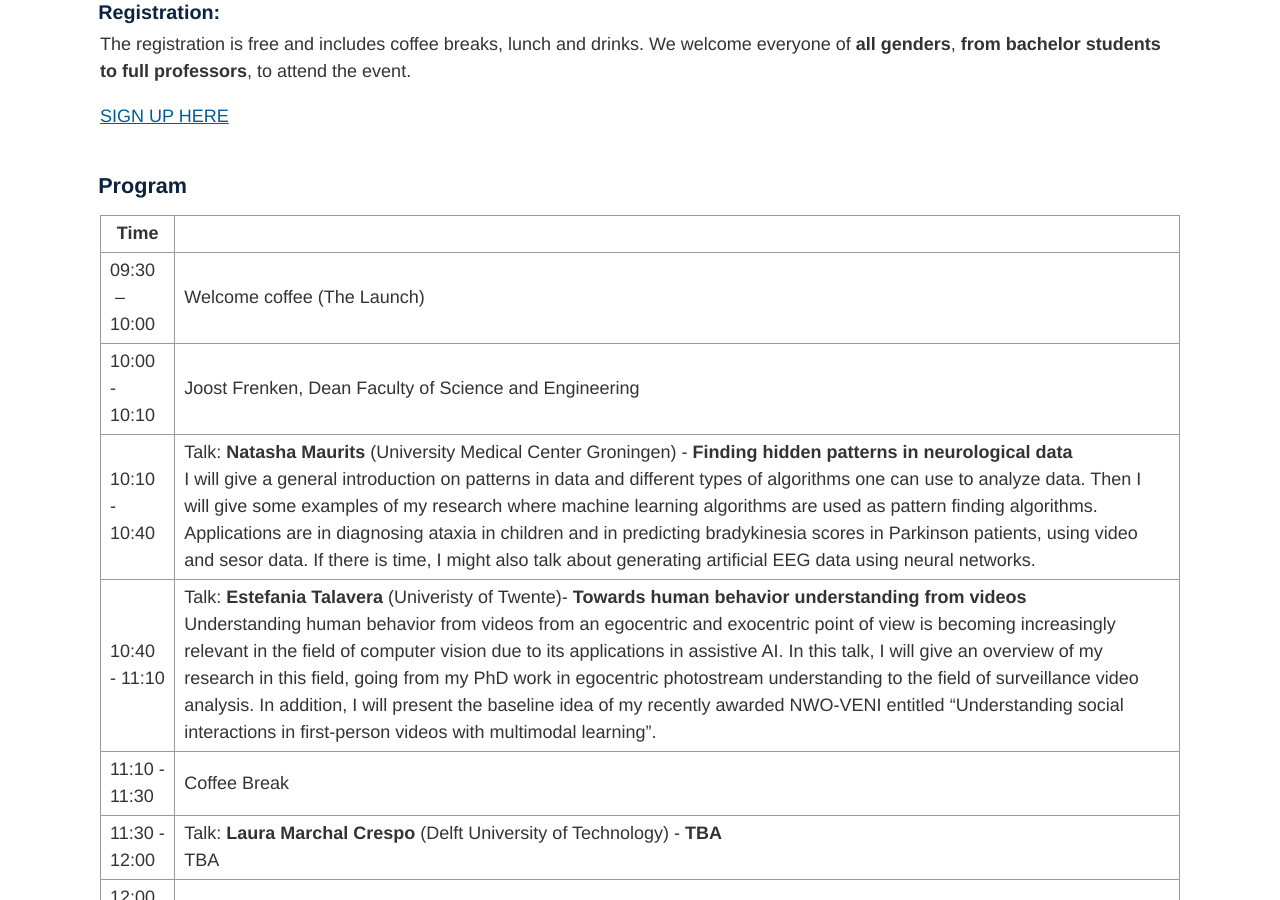
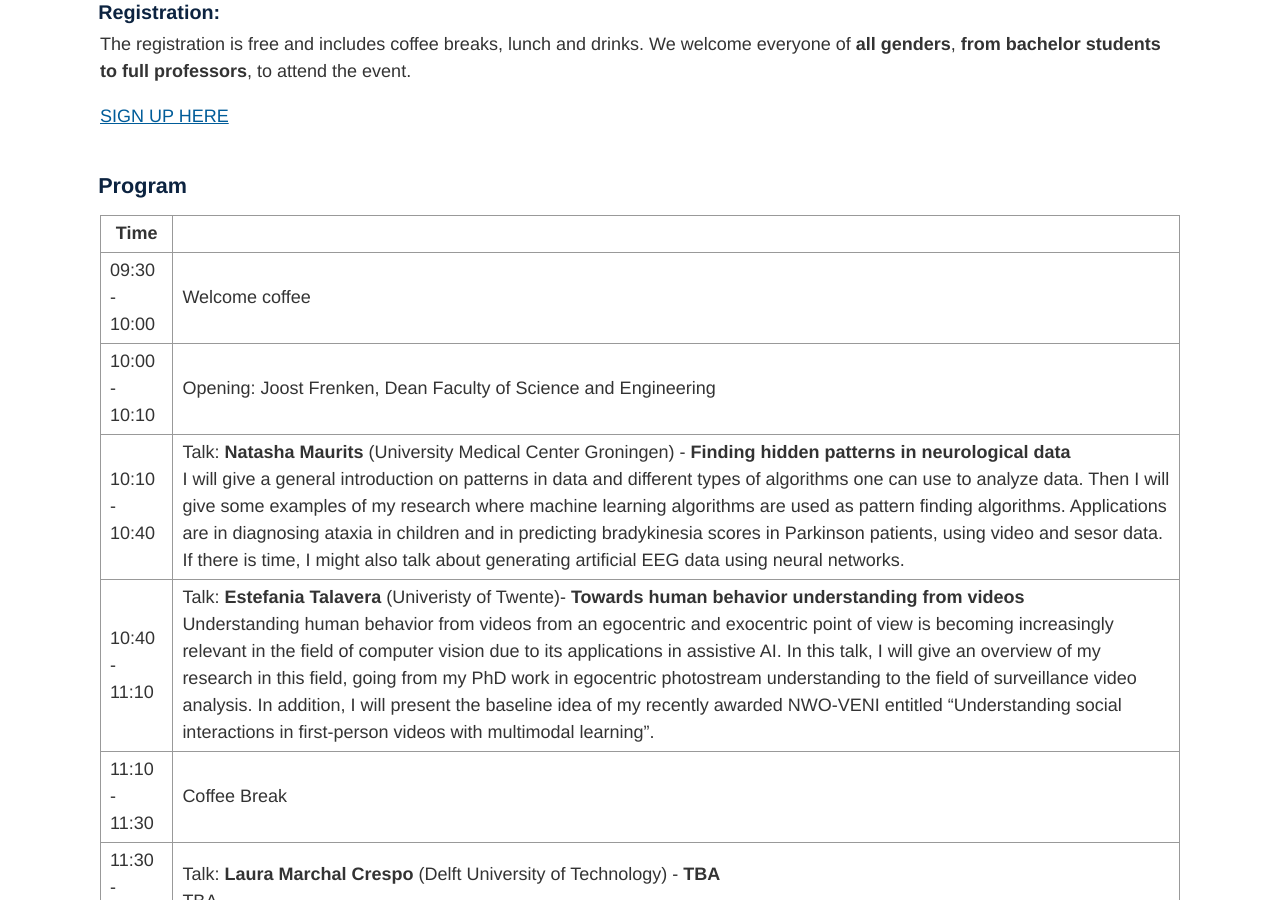
Before and after one commit to alice-and-eve/2025, a Jekyll site: the page built from index.md, in a window 1280 px wide and 900 px high, scrolled down 1435 px. Built offline with Jekyll 4.4.1, drawn with Linux system fonts in a browser that asks for light colours; some of the changed text lies outside the part shown.

Commit message:
Update index.md

```diff
--- a/index.md
+++ b/index.md
@@ -53,8 +53,8 @@ The registration is free and includes coffee breaks, lunch and drinks. We welcom
 
 | Time |  |
 |---|---|
-| 09:30 &nbsp;–&nbsp; 10:00  | Welcome coffee (The Launch)|
-| 10:00 - 10:10  | Joost Frenken, Dean Faculty of Science and Engineering |
+| 09:30 - 10:00  | Welcome coffee |
+| 10:00 - 10:10  | Opening: Joost Frenken, Dean Faculty of Science and Engineering |
 | 10:10 - 10:40  | Talk: **Natasha Maurits** (University Medical Center Groningen) - **Finding hidden patterns in neurological data**<br>I will give a general introduction on patterns in data and different types of algorithms one can use to analyze data. Then I will give some examples of my research where machine learning algorithms are used as pattern finding algorithms. Applications are in diagnosing ataxia in children and in predicting bradykinesia scores in Parkinson patients, using video and sesor data. If there is time, I might also talk about generating artificial EEG data using neural networks. |
 | 10:40 - 11:10  | Talk: **Estefania Talavera** (Univeristy of Twente)- **Towards human behavior understanding from videos**<br>Understanding human behavior from videos from an egocentric and exocentric point of view is becoming increasingly relevant in the field of computer vision due to its applications in assistive AI. In this talk, I will give an overview of my research in this field, going from my PhD work in egocentric photostream understanding to the field of surveillance video analysis. In addition, I will present the baseline idea of my recently awarded NWO-VENI entitled “Understanding social interactions in first-person videos with multimodal learning”. |
 | 11:10 - 11:30  | Coffee Break |
@@ -158,7 +156,7 @@ During the conference, there will be the possibility for attendees to advertise
 - [Cynthia Liem](https://www.cynthialiem.com/), Technische Universiteit Delft (TUD)
 - [Alma Schaafstal](https://people.utwente.nl/a.m.schaafstal), Universiteit Twente (UT)
 - [Alexander Serebrenik](https://www.win.tue.nl/~aserebre/), Technische Universiteit Eindhoven (TU/e)
-- [Mariëlle Stoelinga](https://wwwhome.ewi.utwente.nl/~marielle/), Universiteit Twente (UT)
+- [Mariëlle Stoelinga](https://personen.utwente.nl/m.i.a.stoelinga), Universiteit Twente (UT)
 
 ## Code of Conduct
 Alice and Eve is dedicated to providing a harassment-free conference experience for everyone, regardless of gender, gender identity and expression, sexual orientation, disability, physical appearance, body size, race, age or religion. We do not tolerate harassment of conference participants in any form. Conference participants violating these rules may be sanctioned or expelled from the conference at the discretion of the conference organizers.
```
Also changed, not shown: other parts of index.md (+1 -3 lines).
